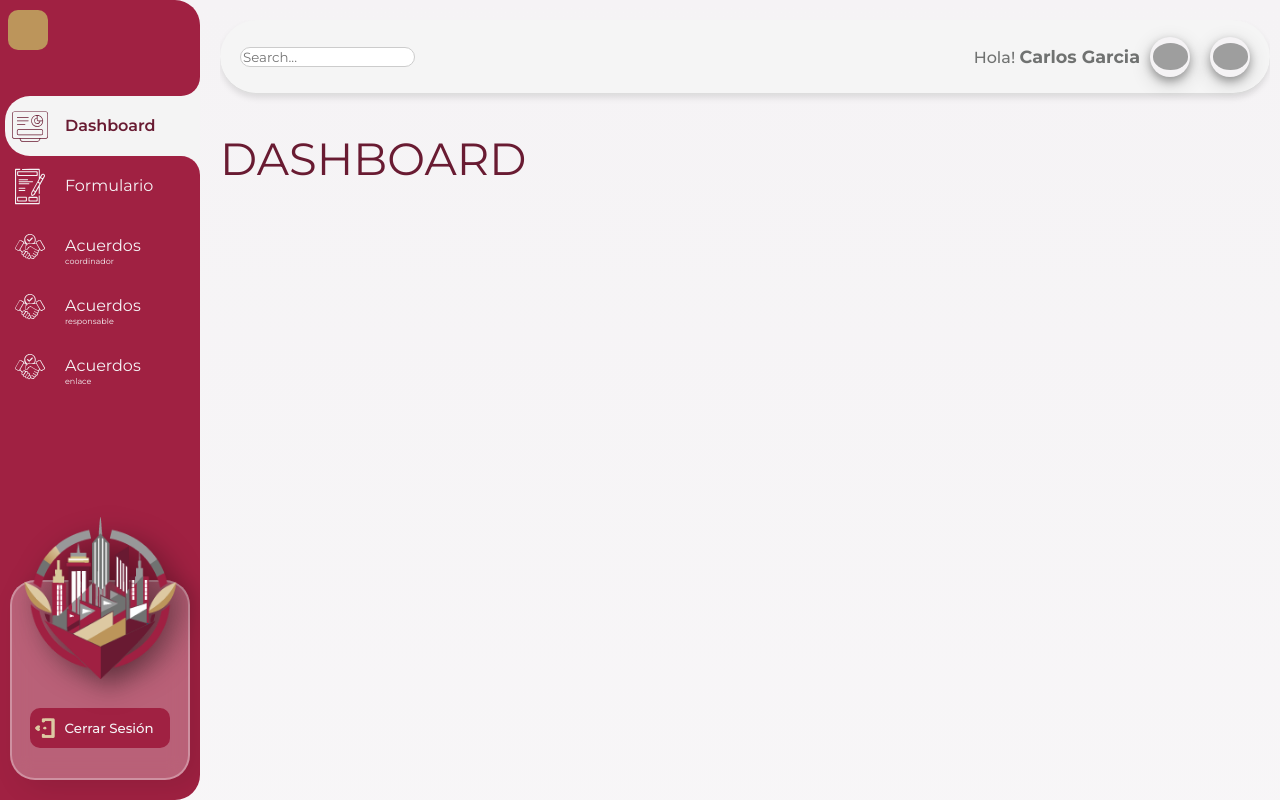
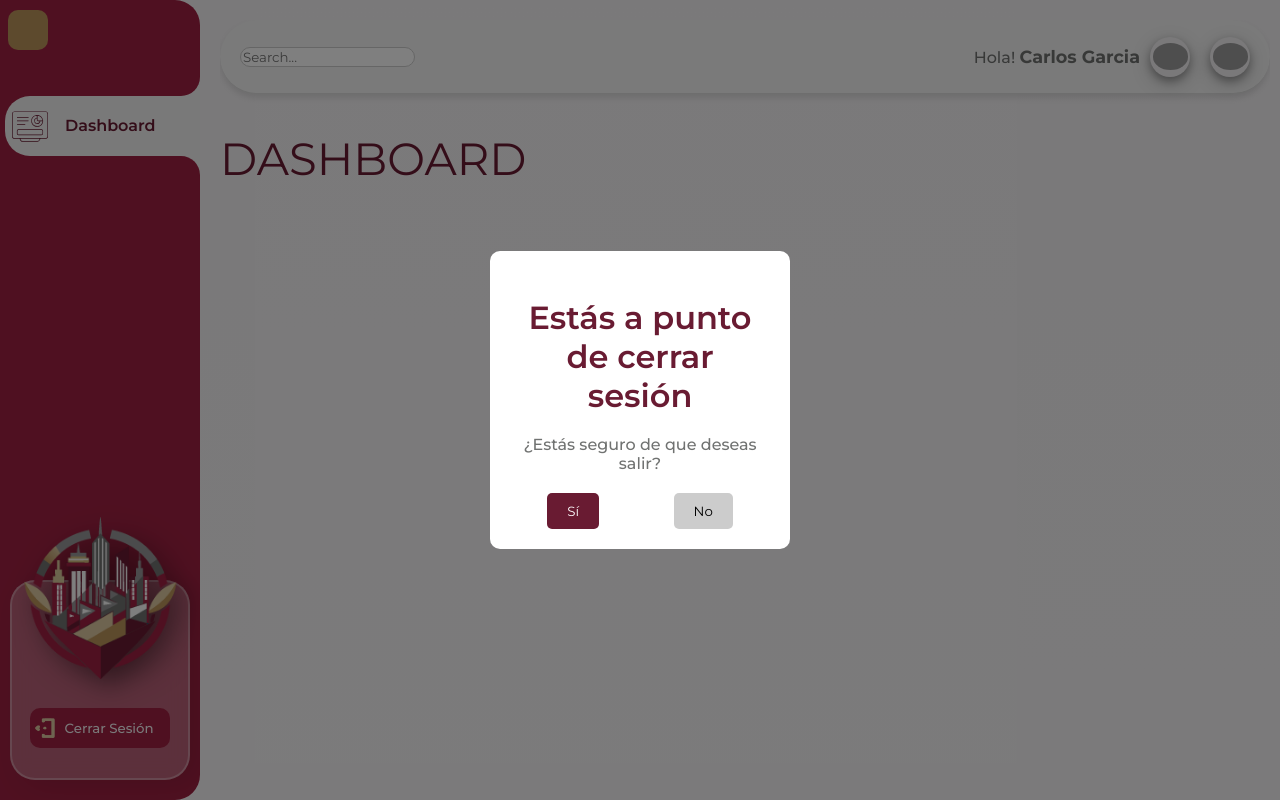
Before and after one commit to gomez50057/PAEM, a Next.js app: page /dashboard in a window 1280 px wide. Both pictures are taken after a click on the button "Cerrar Sesión". Shown: the top 800 px of the page. Built offline with nearby package versions, Linux system fonts and the light colour scheme; grey boxes are pictures that could not be loaded.

Commit message:
logon modal confi

```diff
--- /dev/null
+++ b/src/components/dashboard/ConfirmationModal.css
@@ -0,0 +1,53 @@
+/* ConfirmationModal.css */
+.confirmation-modal {
+  position: fixed;
+  top: 0;
+  left: 0;
+  width: 100%;
+  height: 100%;
+  background-color: rgba(0, 0, 0, 0.5);
+  display: flex;
+  justify-content: center;
+  align-items: center;
+  z-index: 1000;
+}
+
+.modal-content {
+  background-color: white;
+  padding: 20px;
+  border-radius: 10px;
+  width: 300px;
+  text-align: center;
+}
+
+.modal-buttons {
+  display: flex;
+  justify-content: space-around;
+  margin-top: 20px;
+}
+
+.confirm-button {
+  background-color: #691b32;
+  color: white;
+  padding: 10px 20px;
+  border: none;
+  border-radius: 5px;
+  cursor: pointer;
+}
+
+.cancel-button {
+  background-color: #ccc;
+  color: black;
+  padding: 10px 20px;
+  border: none;
+  border-radius: 5px;
+  cursor: pointer;
+}
+
+.confirm-button:hover {
+  background-color: #b1233d;
+}
+
+.cancel-button:hover {
+  background-color: #999;
+}
--- /dev/null
+++ b/src/components/dashboard/ConfirmationModal.js
@@ -0,0 +1,22 @@
+// ConfirmationModal.js
+import React from 'react';
+import './ConfirmationModal.css'; // Archivo CSS para el estilo del modal
+
+const ConfirmationModal = ({ isOpen, onClose, onConfirm }) => {
+  if (!isOpen) return null;
+
+  return (
+    <div className="confirmation-modal">
+      <div className="modal-content">
+        <h2>Estás a punto de cerrar sesión</h2>
+        <p>¿Estás seguro de que deseas salir?</p>
+        <div className="modal-buttons">
+          <button onClick={onConfirm} className="confirm-button">Sí</button>
+          <button onClick={onClose} className="cancel-button">No</button>
+        </div>
+      </div>
+    </div>
+  );
+};
+
+export default ConfirmationModal;
--- a/src/components/dashboard/Dashboard.js
+++ b/src/components/dashboard/Dashboard.js
@@ -5,14 +5,19 @@ import Formulario from '../forms/CreateFormulario';
 import Acuerdos from '../CRUDTable/CRUDTable';
 import Headerdashboard from '../dashboard/HeaderDashboard';
 import SvgIcon from '../SvgIcon';
-const imgIco = "/img/iconos/";
-const imgBasePath = "/img/";
-
+import ConfirmationModal from '../dashboard/ConfirmationModal';
 
 const Dashboard = () => {
   const [activeComponent, setActiveComponent] = useState('dashboard');
+  const [userRole, setUserRole] = useState('');
+  const [isModalOpen, setIsModalOpen] = useState(false);
+
 
   useEffect(() => {
+    // Obtener el rol del usuario desde el almacenamiento local
+    const role = localStorage.getItem('userRole');
+    setUserRole(role);
+
     const listItems = document.querySelectorAll('.list-item');
     listItems.forEach((item) => {
       item.addEventListener('click', () => {
@@ -33,24 +38,52 @@ const Dashboard = () => {
     };
   }, []);
 
+  const handleMenuClick = (componentName) => {
+    setActiveComponent(componentName);
+    // Actualizar la clase active para el elemento del menú seleccionado
+    const listItems = document.querySelectorAll('.list-item');
+    listItems.forEach((li) => li.classList.remove('active'));
+    document.querySelector(`[data-component=${componentName}]`).classList.add('active');
+  };
+
+  const handleLogoutClick = () => {
+    setIsModalOpen(true);
+  };
+
+  const handleConfirmLogout = () => {
+    setIsModalOpen(false);
+    window.location.href = '/';
+  };
+
+  const handleCloseModal = () => {
+    setIsModalOpen(false);
+  };
+
   const renderContent = () => {
     switch (activeComponent) {
       case 'formulario':
         return <Formulario />;
       case 'acuerdosCoordinador':
         return <Acuerdos />;
+      case 'acuerdosResponsable':
+        return <Acuerdos />;
+      case 'acuerdosEnlace':
+        return <Acuerdos />;
       default:
         return <h1>DASHBOARD</h1>;
     }
   };
-
 
   return (
     <div className="dashboard-wrapper">
       <div className="sidebar active">
         <div className="toggle active"></div>
         <ul className="list">
-          <li className="list-item active" onClick={() => setActiveComponent('dashboard')}>
+          <li
+            className="list-item active"
+            data-component="dashboard"
+            onClick={() => handleMenuClick('dashboard')}
+          >
             <b></b>
             <b></b>
             <a href="#" className="list-item-link">
@@ -60,7 +93,12 @@ const Dashboard = () => {
               <span className="title">Dashboard</span>
             </a>
           </li>
-          <li className="list-item" onClick={() => setActiveComponent('formulario')}>
+          {(userRole === 'coordinador' || userRole === 'responsable' || userRole === 'enlace') && (
+            <li
+              className="list-item"
+              data-component="formulario"
+              onClick={() => handleMenuClick('formulario')}
+            >
               <b></b>
               <b></b>
               <a href="#" className="list-item-link">
@@ -70,31 +108,47 @@ const Dashboard = () => {
                 <span className="title">Formulario</span>
               </a>
             </li>
-          <li className="list-item" onClick={() => setActiveComponent('acuerdosCoordinador')}>
+          )}
+          {userRole === 'coordinador' && (
+            <li
+              className="list-item"
+              data-component="acuerdosCoordinador"
+              onClick={() => handleMenuClick('acuerdosCoordinador')}
+            >
               <b></b>
               <b></b>
               <a href="#" className="list-item-link">
                 <div className="icon">
                   <SvgIcon name="acuerdo" />
-
                 </div>
                 <span className="title">Acuerdos</span>
                 <span className="sub-title">coordinador</span>
               </a>
             </li>
-          <li className="list-item" onClick={() => setActiveComponent('acuerdosResponsable')}>
+          )}
+          {userRole === 'responsable' && (
+            <li
+              className="list-item"
+              data-component="acuerdosResponsable"
+              onClick={() => handleMenuClick('acuerdosResponsable')}
+            >
               <b></b>
               <b></b>
               <a href="#" className="list-item-link">
                 <div className="icon">
                   <SvgIcon name="acuerdo" />
-
                 </div>
                 <span className="title">Acuerdos</span>
                 <span className="sub-title">responsable</span>
               </a>
             </li>
-          <li className="list-item" onClick={() => setActiveComponent('acuerdosEnlace')}>
+          )}
+          {userRole === 'enlace' && (
+            <li
+              className="list-item"
+              data-component="acuerdosEnlace"
+              onClick={() => handleMenuClick('acuerdosEnlace')}
+            >
               <b></b>
               <b></b>
               <a href="#" className="list-item-link">
@@ -105,14 +159,15 @@ const Dashboard = () => {
                 <span className="sub-title">enlace</span>
               </a>
             </li>
+          )}
         </ul>
 
         <div className="sidebar-card">
           <div className="sidebarCardImg">
-            <img src={`${imgBasePath}sidebarRecurso.png`} alt="Icono de Cerrar Sesión" />
+            <img src="/img/sidebarRecurso.png" alt="Icono de Cerrar Sesión" />
           </div>
-          <button>
-            <img src={`${imgIco}exit.png`} alt="Icono de Cerrar Sesión" className="icon" />
+          <button onClick={handleLogoutClick}>
+            <img src="/img/iconos/exit.png" alt="Icono de Cerrar Sesión" className="icon" />
             Cerrar Sesión
           </button>
         </div>
@@ -123,12 +178,17 @@ const Dashboard = () => {
         {/* <header className="header">
           <input type="text" placeholder="Search..." className="search-bar" />
         </header> */}
-
         <Headerdashboard />
         <section className="content">
           {renderContent()}
         </section>
       </div>
+
+      <ConfirmationModal
+        isOpen={isModalOpen}
+        onClose={handleCloseModal}
+        onConfirm={handleConfirmLogout}
+      />
     </div>
   );
 };
```
Also changed, not shown: src/components/auth/Login.js (+8 -4 lines). Lines whose indentation alone changed are shown as unchanged.
